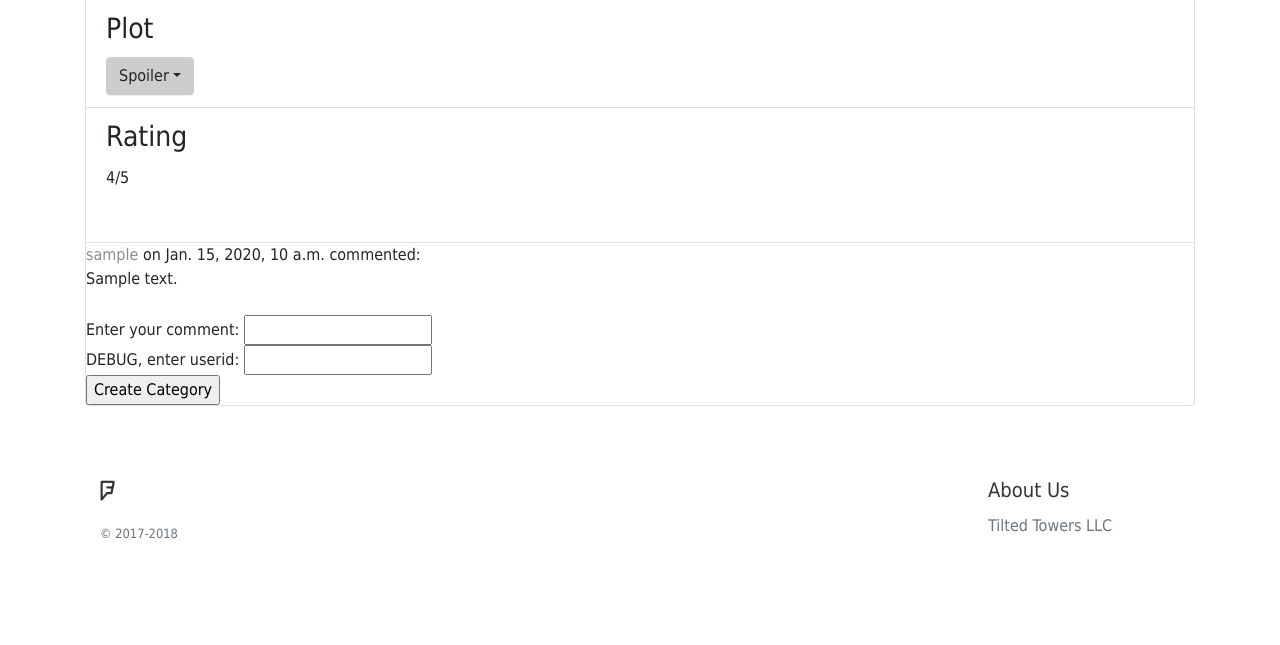
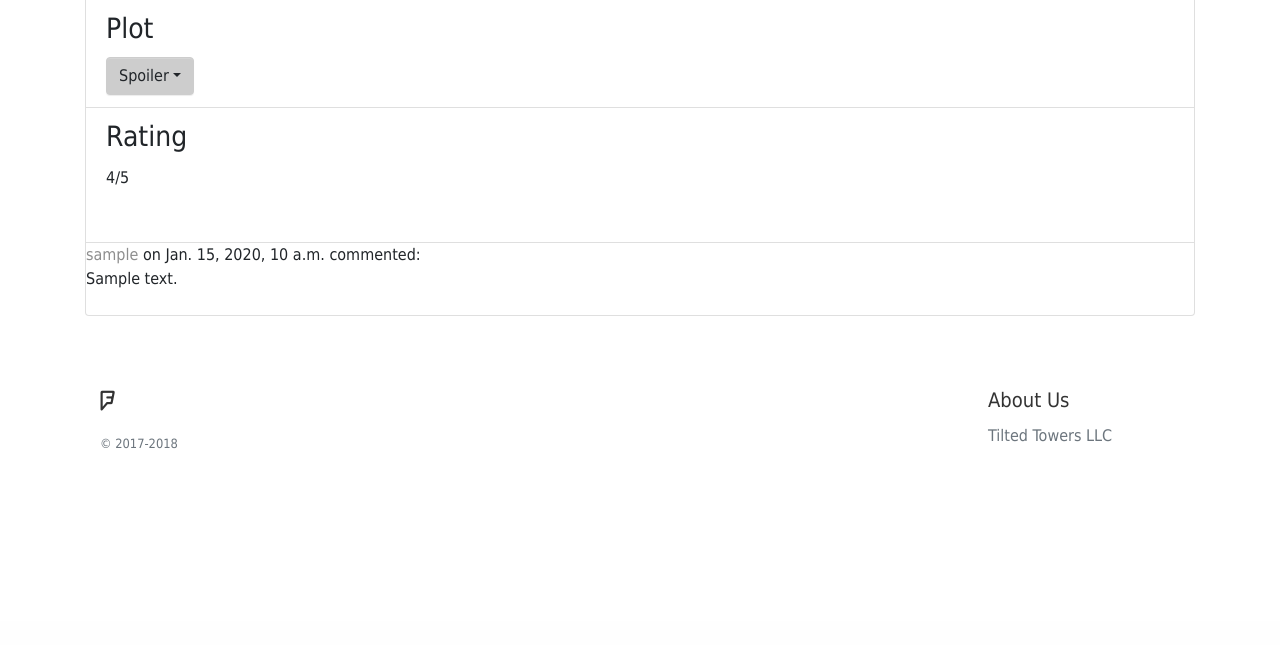
Before and after one commit to M5xThully/CS480_ComicWebsiteProject, a Django app: page /comic/1 in a window 1280 px wide. Shown: the part 1886-2531 px from the top of the page. After the commit the page ends 2335 px from the top, so only its background shows below. Run offline with Django 3.2, Linux system fonts and the light colour scheme; tables that the repository leaves empty hold one stand-in row (values such as "Sample post"); grey boxes marked "Sample" are stand-in pictures; some libraries are stand-ins or nearby versions.

Commit message:
Finalized comment system

```diff
--- a/comicsite/forms.py
+++ b/comicsite/forms.py
@@ -63,17 +63,11 @@ class UserProfileForm(forms.ModelForm):
 
 
 class CommentForm(forms.ModelForm):
-#    def __init__(self, *args, **kwargs):
-#        self.comicid = kwargs.pop('comicid')
-#        super(CommentForm, self).__init__(*args, **kwargs)
-
-#    comicid = forms.IntegerField()
-    userid = forms.IntegerField(help_text="DEBUG, enter userid: ")
     text = forms.CharField(max_length=128, help_text="Enter your comment: ")
 
     class Meta:
         model = Comment
-        fields = ('text', 'userid')
+        fields = ('text',)
 
 
 class LoginForm(forms.Form):
--- a/comicsite/views.py
+++ b/comicsite/views.py
@@ -95,6 +95,7 @@ def comic(request, pageid):
             logger = logging.getLogger('django')
             logger.debug("userid:" + str(comment.userid) + " comicid:" + str(comment.comicid))
             comment.comicid = pageid
+            comment.userid = request.user.id
             comment.save()
             return redirect(request.path)
 
@@ -112,7 +113,7 @@ def comic(request, pageid):
     for com in comments:
         user_object = User.objects.filter(id=com.userid)[0]
 
-        link_str = "127.0.0.1:8000/user/1/"
+        link_str = "/" + user_object.username
         # adding a dictionary the list to be used in the template
         comment_list.append({
             'link': link_str,
--- a/templates/base.html
+++ b/templates/base.html
@@ -40,7 +40,7 @@
 
         <div class="collapse navbar-collapse text-center justify-content-end" id="navbarDarkSupportedContent">
           <ul class="navbar-nav"></ul>
-          <form class="form-inline my-2 my-lg-0" action="http://tiltedcomics.me:8000/search">
+          <form class="form-inline my-2 my-lg-0" action="/search">
             <input class="form-control mr-sm-2" type="text" placeholder="Search">
             <button class="btn my-2 my-sm-0 btn-secondary" type="submit">Search</button>
           </form>
--- a/templates/comicpage.html
+++ b/templates/comicpage.html
@@ -48,6 +48,7 @@
               <strong> There are no comments yet. </strong>
             {% endif %}
           </div>
+          {% if user.is_authenticated %}
           <div>
             <form id="comment_form" method="post" action="{{ request.path }}">
                 {% csrf_token %}
@@ -56,9 +57,10 @@
                   {{ field.help_text }}
                   {{ field }} <br>
                 {% endfor %}
-                <input type="submit" name="submit" value="Create Category" />
+                <input type="submit" name="submit" value="Post Comment" />
             </form>
           </div>
+          {% endif %}
         </div>
       </div>
     </div>
```
